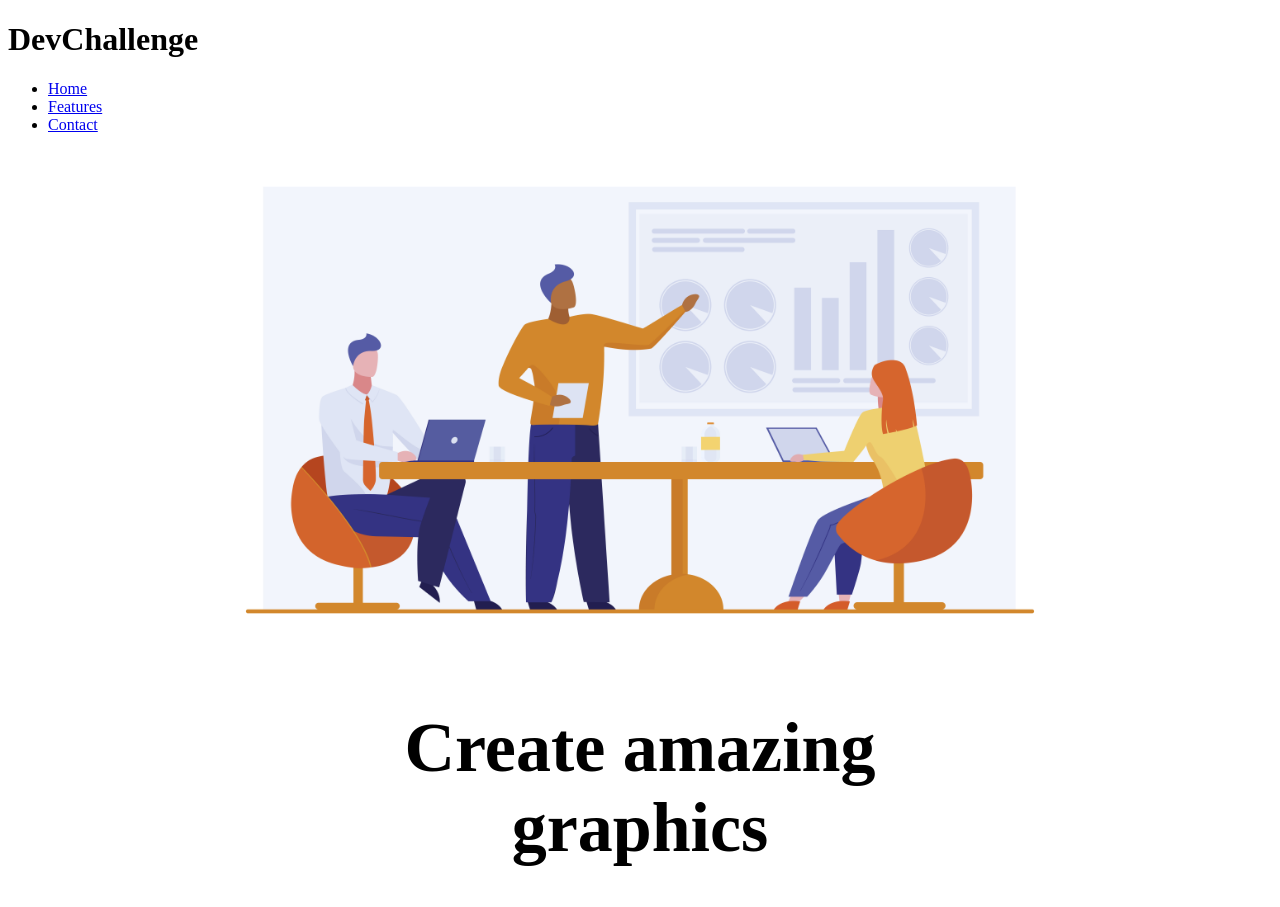
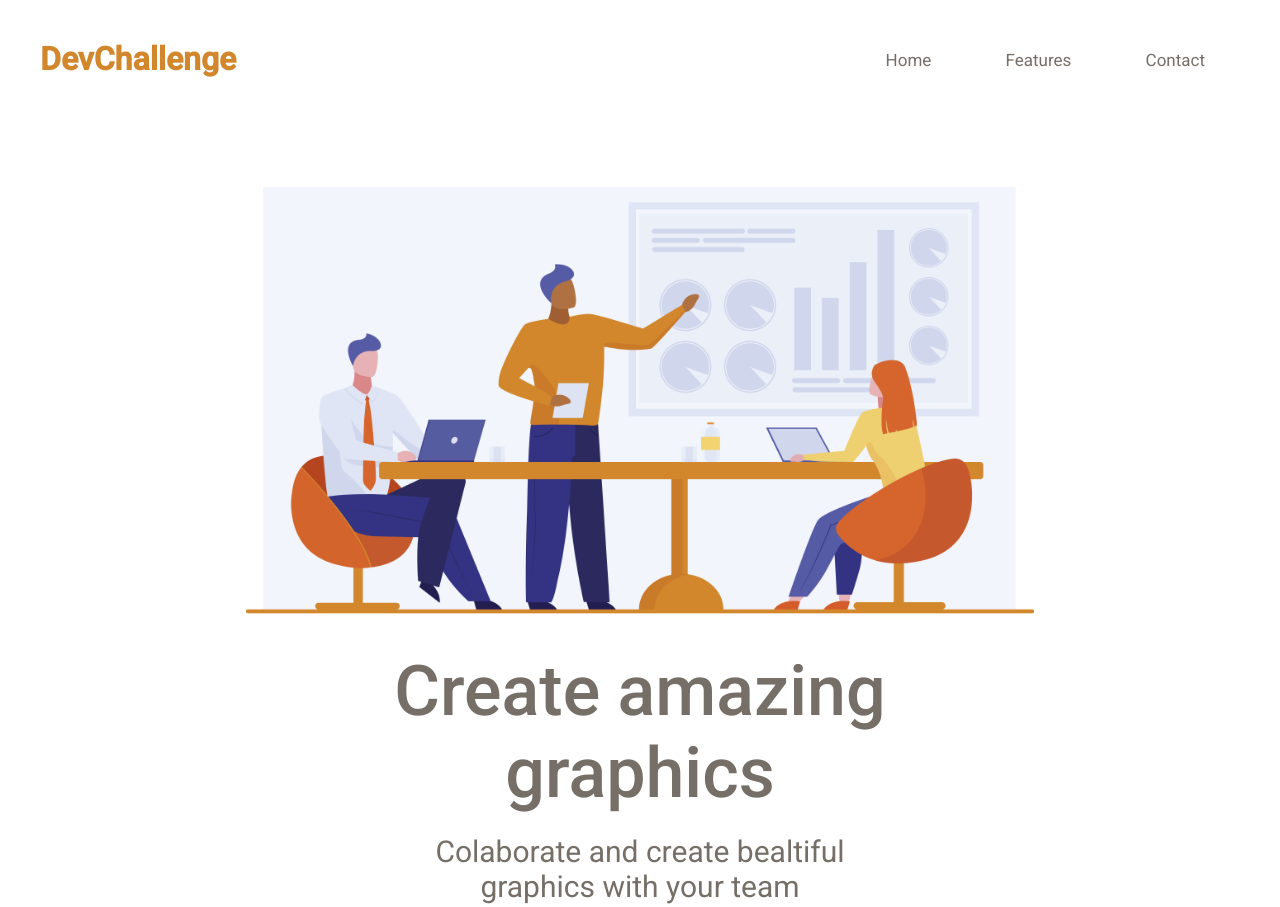
Before and after one commit to anderson-ssilva/amazing-graphics, a plain HTML site: page index.html in a window 1280 px wide. Shown: the top 907 px of the page. Drawn offline with Linux system fonts and the light colour scheme; the site is published under a folder, as on GitHub Pages, so addresses that start at the root find nothing.

Commit message:
correção dos links no index.html

```diff
--- a/index.html
+++ b/index.html
@@ -6,8 +6,8 @@
     <meta name="viewport" content="width=device-width, initial-scale=1.0">
     <title>Amazing Grafics</title>
 
-    <link rel="stylesheet" href="/src/css/reset.css">
-    <link rel="stylesheet" href="/src/css/style.css">
+    <link rel="stylesheet" href="src/css/reset.css">
+    <link rel="stylesheet" href="src/css/style.css">
     <link rel="stylesheet" href="src/css/responsive.css">
 
     <link rel="preconnect" href="https://fonts.googleapis.com">
```
